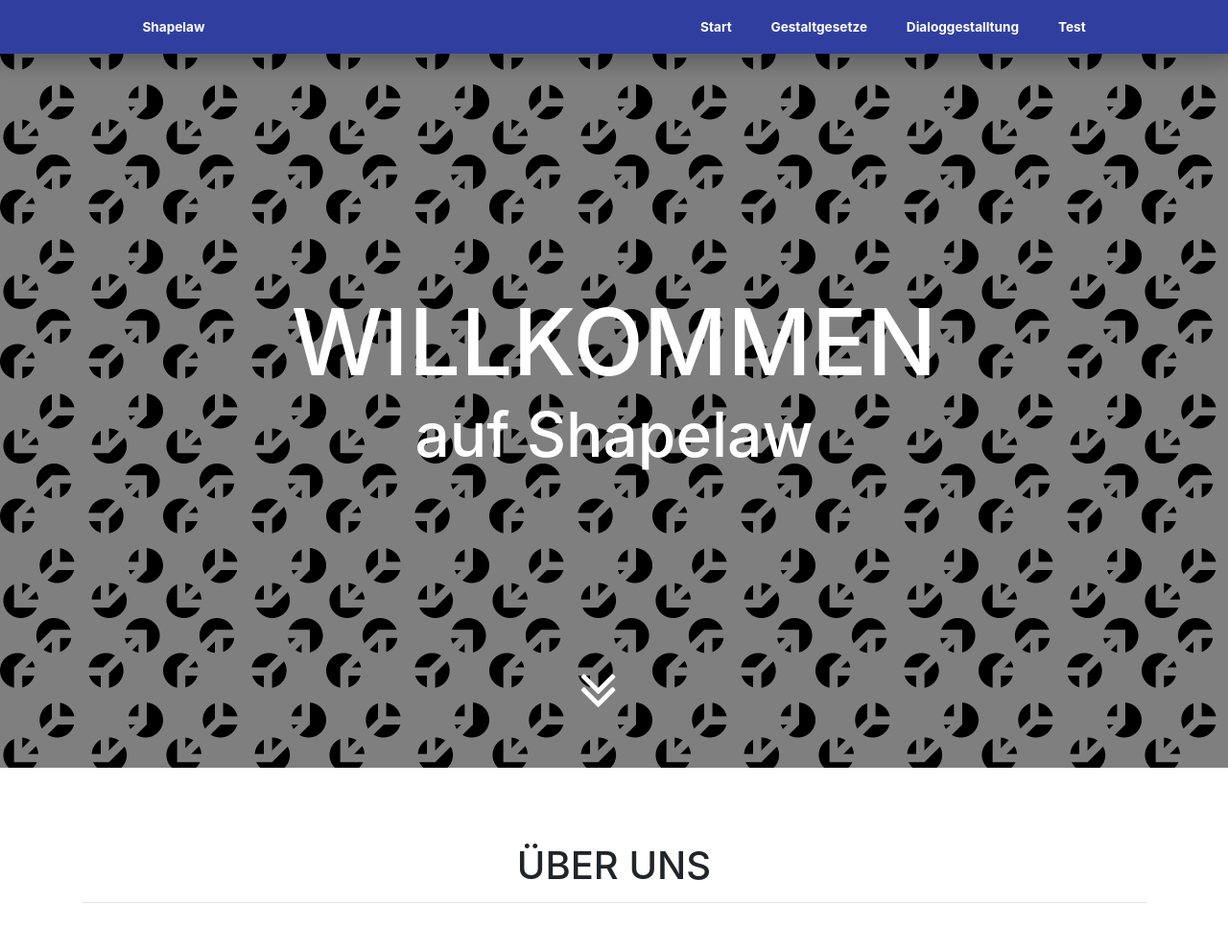
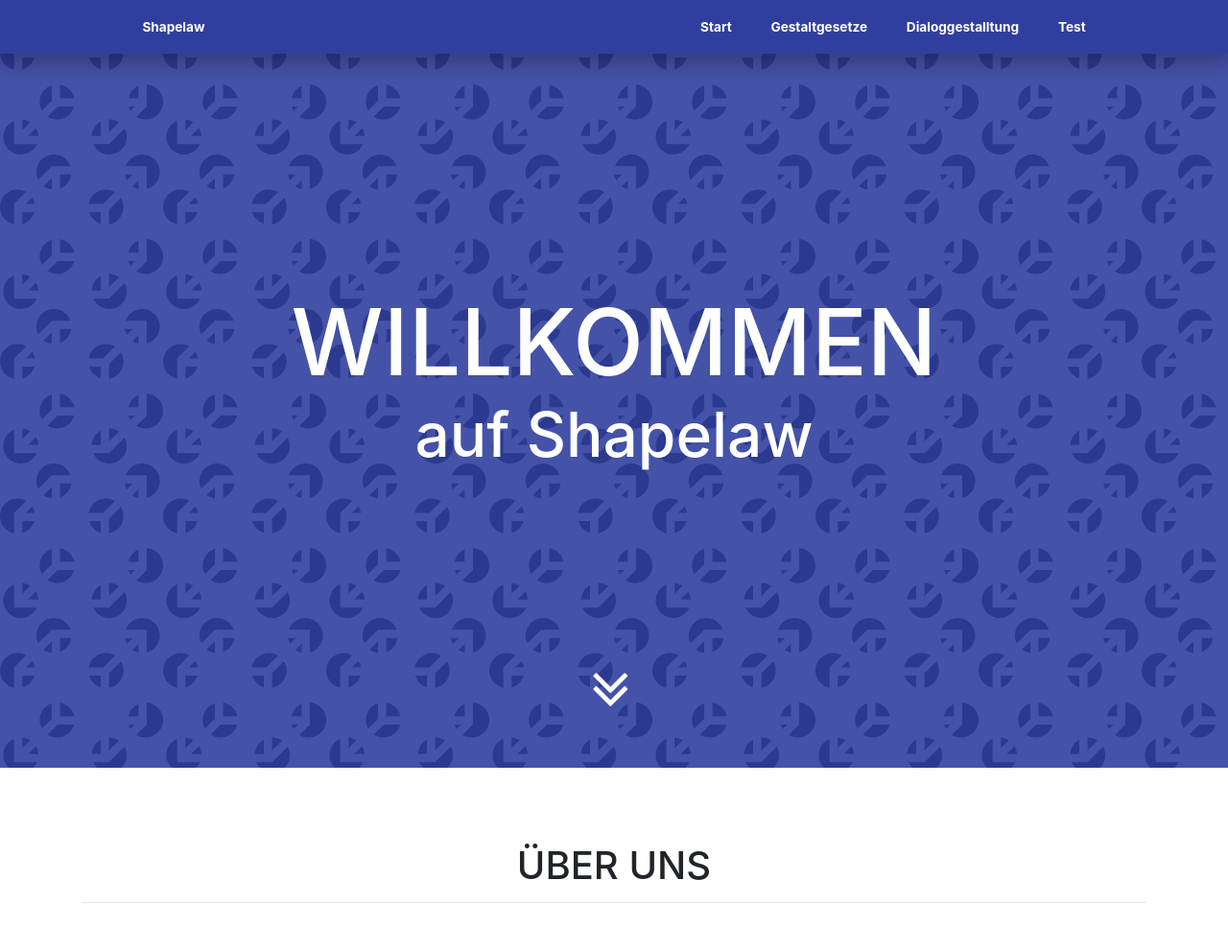
Before and after one commit to jaerso/Project-Shapelaw, a PHP site: page /?page=home in a window 1280 px wide. Shown: the top 992 px of the page at 96% size. Run offline with PHP 8.4, Linux system fonts and the light colour scheme; some libraries are stand-ins or nearby versions.

Commit message:
home background angepasst

```diff
--- a/files/css/style.css
+++ b/files/css/style.css
@@ -108,8 +108,8 @@ text-align: center;
 .fa-angle-double-down {
     position: absolute;
     top: 90%;
-    left: 50%;
-    transform: translate(-90%, -50%);
+    left: 51%;
+    transform: translate(-90%, -51%);
 
     color: rgb(255, 255, 255);
     text-decoration: none;
```
Also changed, not shown: files/img/Nocube.png, files/img/Nocube3.png (deleted).
